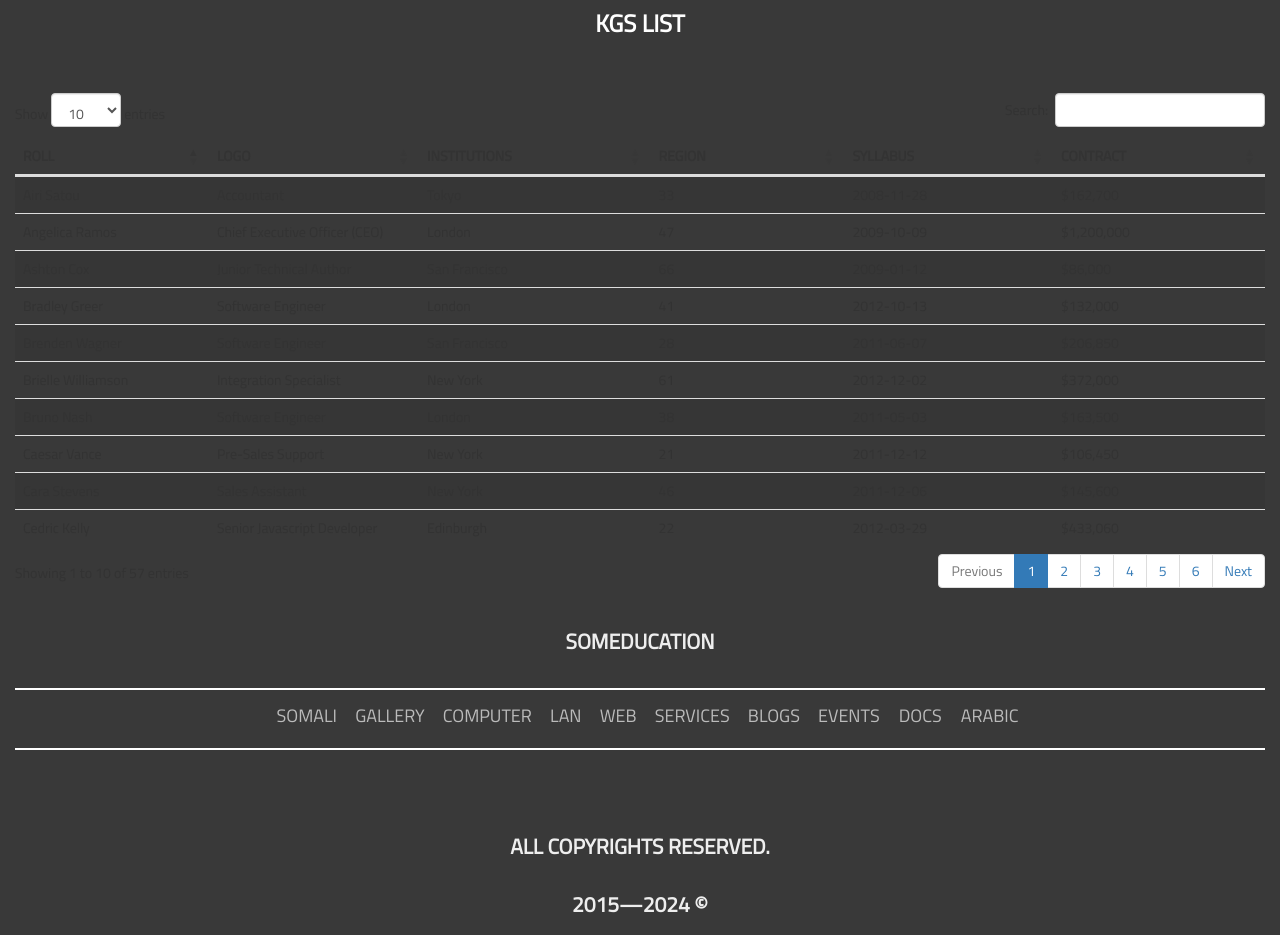
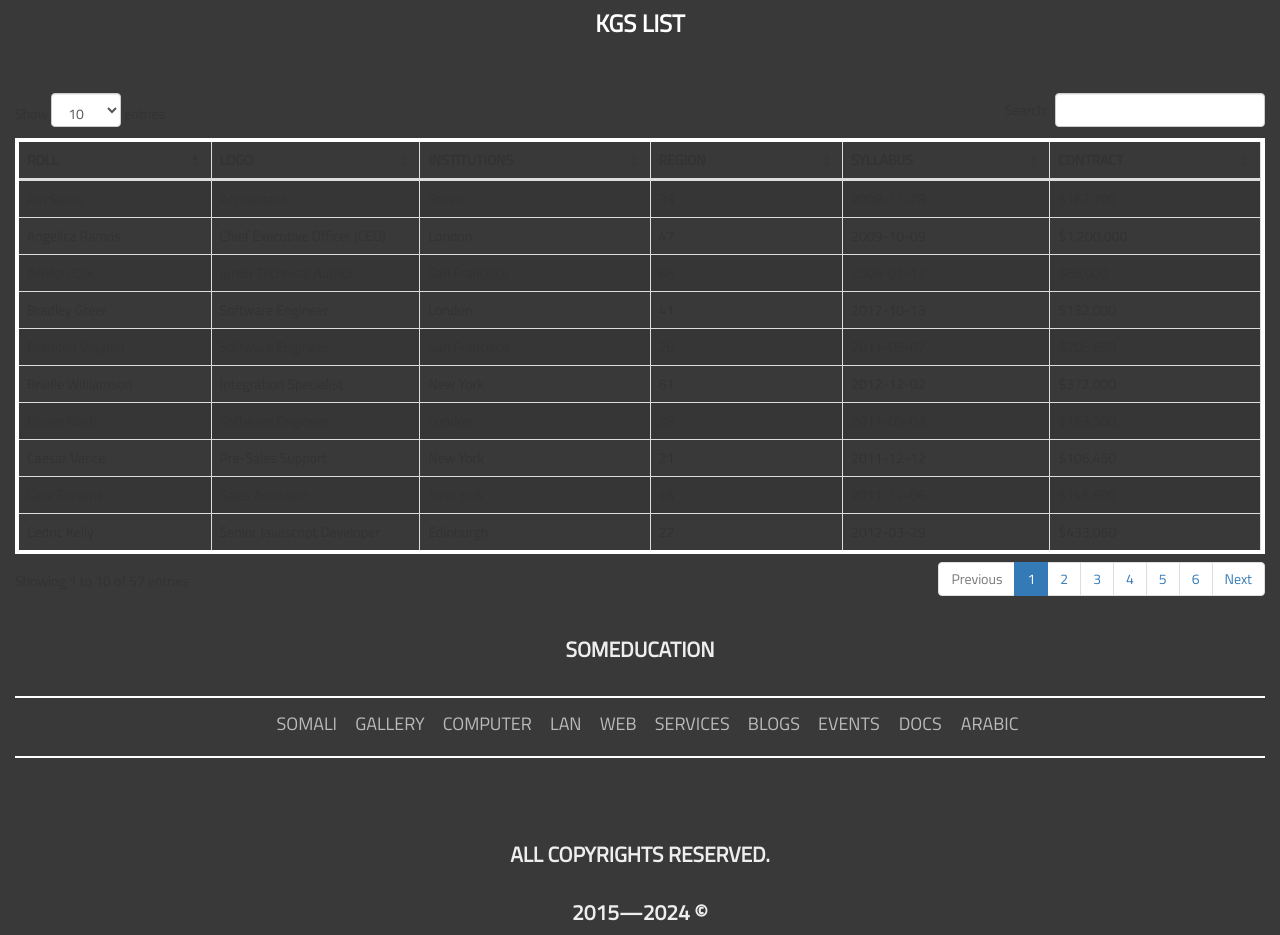
Before and after one commit to softwarepioneers/eew, a plain HTML site: page kgs_institutions.html in a window 1280 px wide. Shown: the part 1420-2355 px from the top of the page. Drawn offline with Linux system fonts and the light colour scheme; files that its build step writes are made by us from their sources.

Commit message:
wewesasasa

```diff
--- a/kgs_institutions.html
+++ b/kgs_institutions.html
@@ -459,7 +459,7 @@
 
         <div  style="overflow-x:auto;">
             <br><br>
-            <table id="example" class="table table-striped" style="width:100%">
+            <table id="example" class="table table-striped table-bordered" style="width:100%;border:4px solid white;">
                 <thead>
                     <tr>
                          <th style="width:3%;"> ROLL</th>
```
